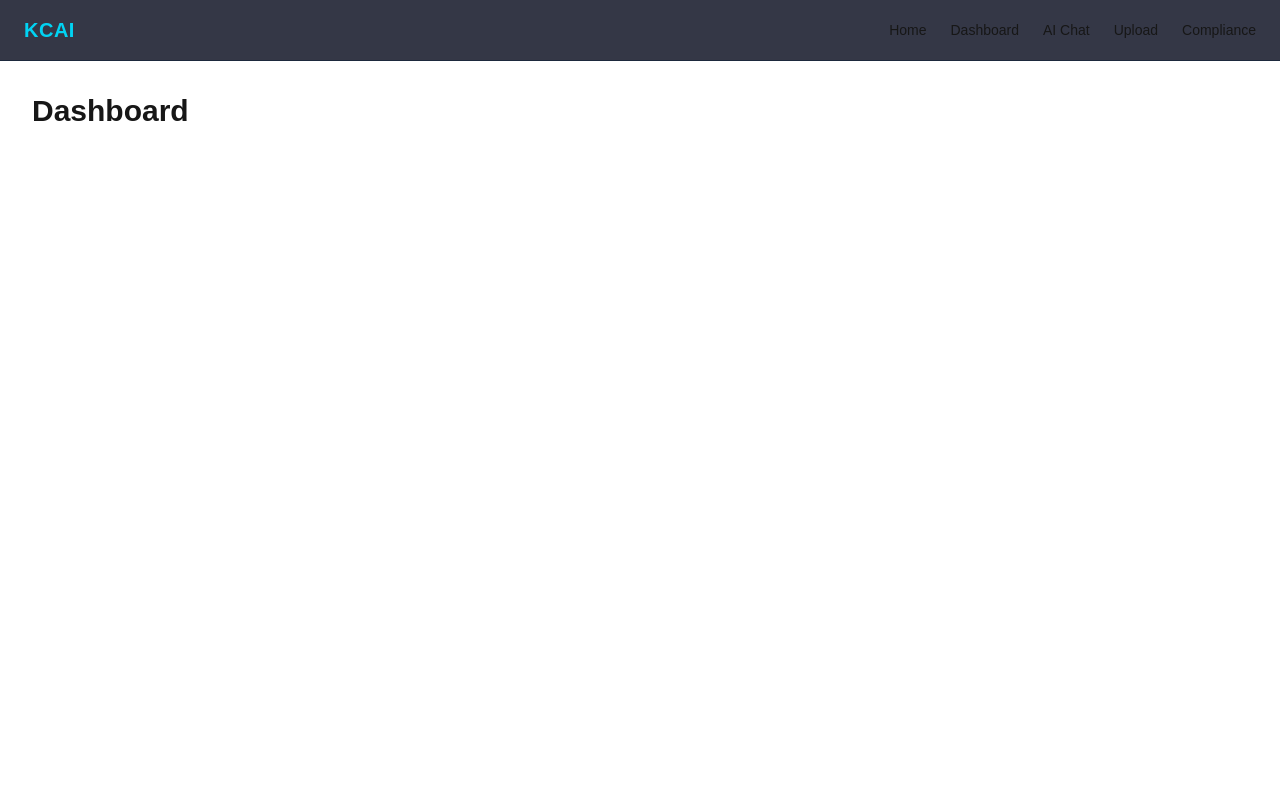
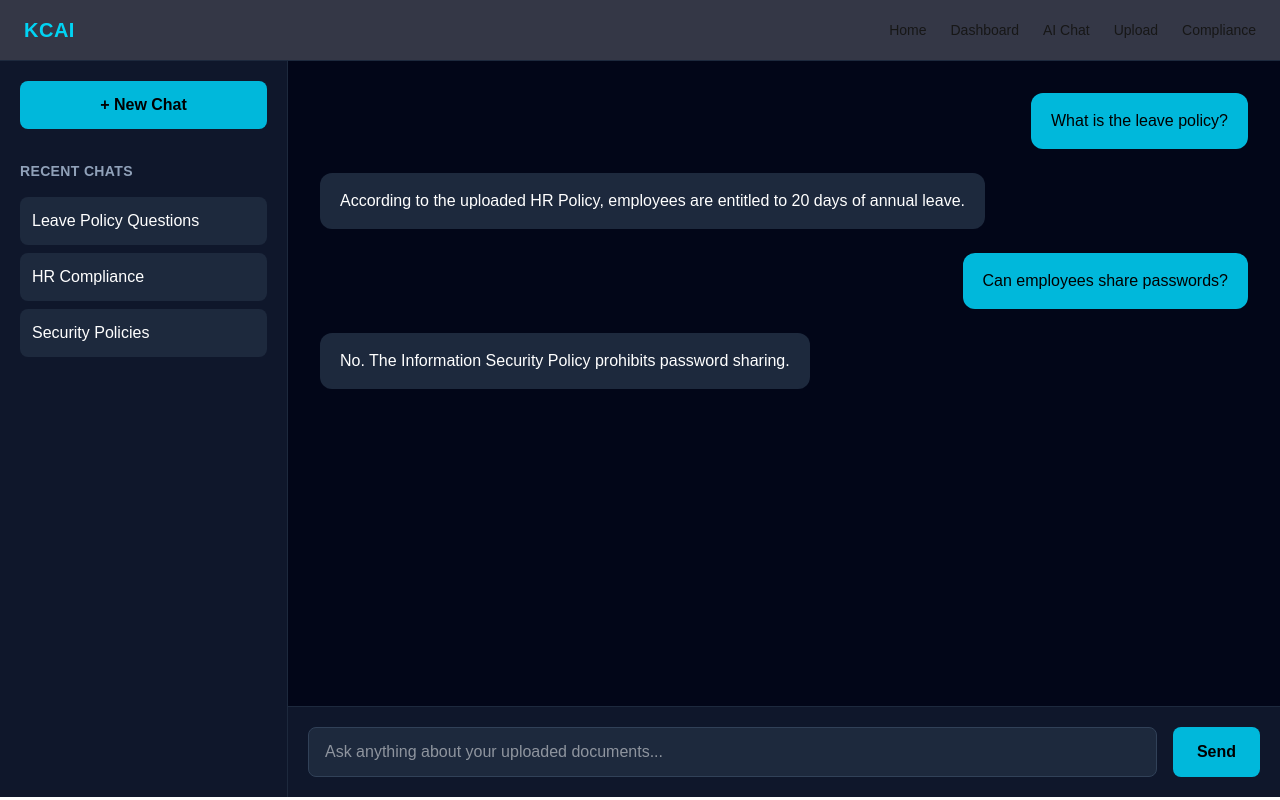
Before and after one commit to Hatimatimtim/Hackathon-starter, a Next.js app: page /chat in a window 1280 px wide. Built offline with nearby package versions, Linux system fonts and the light colour scheme.

Commit message:
Build AI chat UI and upload components

```diff
--- a/app/chat/page.tsx
+++ b/app/chat/page.tsx
@@ -1,7 +1,43 @@
-export default function DashboardPage() {
+import ChatSidebar from "@/components/chat/ChatSidebar";
+import ChatMessage from "@/components/chat/ChatMessage";
+import ChatInput from "@/components/chat/ChatInput";
+
+export default function ChatPage() {
   return (
-    <main className="p-8">
-      <h1 className="text-3xl font-bold">Dashboard</h1>
+    <main className="flex h-[calc(100vh-64px)] bg-slate-950 text-white">
+
+      <ChatSidebar />
+
+      <section className="flex flex-1 flex-col">
+
+        <div className="flex-1 space-y-6 overflow-y-auto p-8">
+
+          <ChatMessage
+            role="user"
+            message="What is the leave policy?"
+          />
+
+          <ChatMessage
+            role="assistant"
+            message="According to the uploaded HR Policy, employees are entitled to 20 days of annual leave."
+          />
+
+          <ChatMessage
+            role="user"
+            message="Can employees share passwords?"
+          />
+
+          <ChatMessage
+            role="assistant"
+            message="No. The Information Security Policy prohibits password sharing."
+          />
+
+        </div>
+
+        <ChatInput />
+
+      </section>
+
     </main>
   );
 }
--- /dev/null
+++ b/components/chat/ChatInput.tsx
@@ -0,0 +1,23 @@
+"use client";
+
+export default function ChatInput() {
+  return (
+    <div className="border-t border-slate-800 bg-slate-900 p-5">
+
+      <div className="flex gap-4">
+
+        <input
+          type="text"
+          placeholder="Ask anything about your uploaded documents..."
+          className="flex-1 rounded-lg border border-slate-700 bg-slate-800 px-4 py-3 text-white outline-none focus:border-cyan-500"
+        />
+
+        <button className="rounded-lg bg-cyan-500 px-6 font-semibold text-black hover:bg-cyan-400">
+          Send
+        </button>
+
+      </div>
+
+    </div>
+  );
+}
--- /dev/null
+++ b/components/chat/ChatMessage.tsx
@@ -0,0 +1,29 @@
+type ChatMessageProps = {
+  role: "user" | "assistant";
+  message: string;
+};
+
+export default function ChatMessage({
+  role,
+  message,
+}: ChatMessageProps) {
+  const isUser = role === "user";
+
+  return (
+    <div
+      className={`flex ${
+        isUser ? "justify-end" : "justify-start"
+      }`}
+    >
+      <div
+        className={`max-w-2xl rounded-xl px-5 py-4 ${
+          isUser
+            ? "bg-cyan-500 text-black"
+            : "bg-slate-800 text-white"
+        }`}
+      >
+        {message}
+      </div>
+    </div>
+  );
+}
--- /dev/null
+++ b/components/chat/ChatSidebar.tsx
@@ -0,0 +1,35 @@
+export default function ChatSidebar() {
+  return (
+    <aside className="w-72 border-r border-slate-800 bg-slate-900 p-5">
+
+      <button className="w-full rounded-lg bg-cyan-500 py-3 font-semibold text-black hover:bg-cyan-400">
+        + New Chat
+      </button>
+
+      <div className="mt-8">
+
+        <h2 className="mb-4 text-sm font-semibold uppercase tracking-wide text-slate-400">
+          Recent Chats
+        </h2>
+
+        <div className="space-y-2">
+
+          <button className="w-full rounded-lg bg-slate-800 p-3 text-left hover:bg-slate-700">
+            Leave Policy Questions
+          </button>
+
+          <button className="w-full rounded-lg bg-slate-800 p-3 text-left hover:bg-slate-700">
+            HR Compliance
+          </button>
+
+          <button className="w-full rounded-lg bg-slate-800 p-3 text-left hover:bg-slate-700">
+            Security Policies
+          </button>
+
+        </div>
+
+      </div>
+
+    </aside>
+  );
+}
--- a/components/upload/FileUpload.tsx
+++ b/components/upload/FileUpload.tsx
@@ -1,21 +1,73 @@
 "use client";
 
+import { useRef, useState } from "react";
+
 export default function FileUpload() {
+  const inputRef = useRef<HTMLInputElement>(null);
+  const [files, setFiles] = useState<File[]>([]);
+
+  function handleFiles(selected: FileList | null) {
+    if (!selected) return;
+
+    setFiles(Array.from(selected));
+  }
+
   return (
+    <div className="space-y-8">
+
       <div className="rounded-xl border-2 border-dashed border-cyan-500 bg-slate-900 p-12 text-center">
 
-      <h2 className="text-2xl font-semibold text-white">
+        <h2 className="text-3xl font-bold text-white">
           Upload Knowledge Base
         </h2>
 
-      <p className="mt-3 text-slate-400">
+        <p className="mt-4 text-slate-400">
           Drag & Drop PDF files here
         </p>
 
-      <button className="mt-8 rounded-lg bg-cyan-500 px-6 py-3 font-semibold text-black transition hover:bg-cyan-400">
+        <input
+          ref={inputRef}
+          type="file"
+          multiple
+          accept=".pdf"
+          className="hidden"
+          onChange={(e) => handleFiles(e.target.files)}
+        />
+
+        <button
+          onClick={() => inputRef.current?.click()}
+          className="mt-8 rounded-lg bg-cyan-500 px-6 py-3 font-semibold text-black hover:bg-cyan-400"
+        >
           Choose File
         </button>
 
       </div>
+
+      {files.length > 0 && (
+        <div className="rounded-xl bg-slate-900 p-6">
+
+          <h3 className="mb-4 text-xl font-semibold text-white">
+            Selected Files
+          </h3>
+
+          <ul className="space-y-3">
+            {files.map((file) => (
+              <li
+                key={file.name}
+                className="flex justify-between rounded-lg bg-slate-800 p-3"
+              >
+                <span>{file.name}</span>
+
+                <span className="text-slate-400">
+                  {(file.size / 1024).toFixed(1)} KB
+                </span>
+              </li>
+            ))}
+          </ul>
+
+        </div>
+      )}
+
+    </div>
   );
 }
```
Lines whose indentation alone changed are shown as unchanged.
